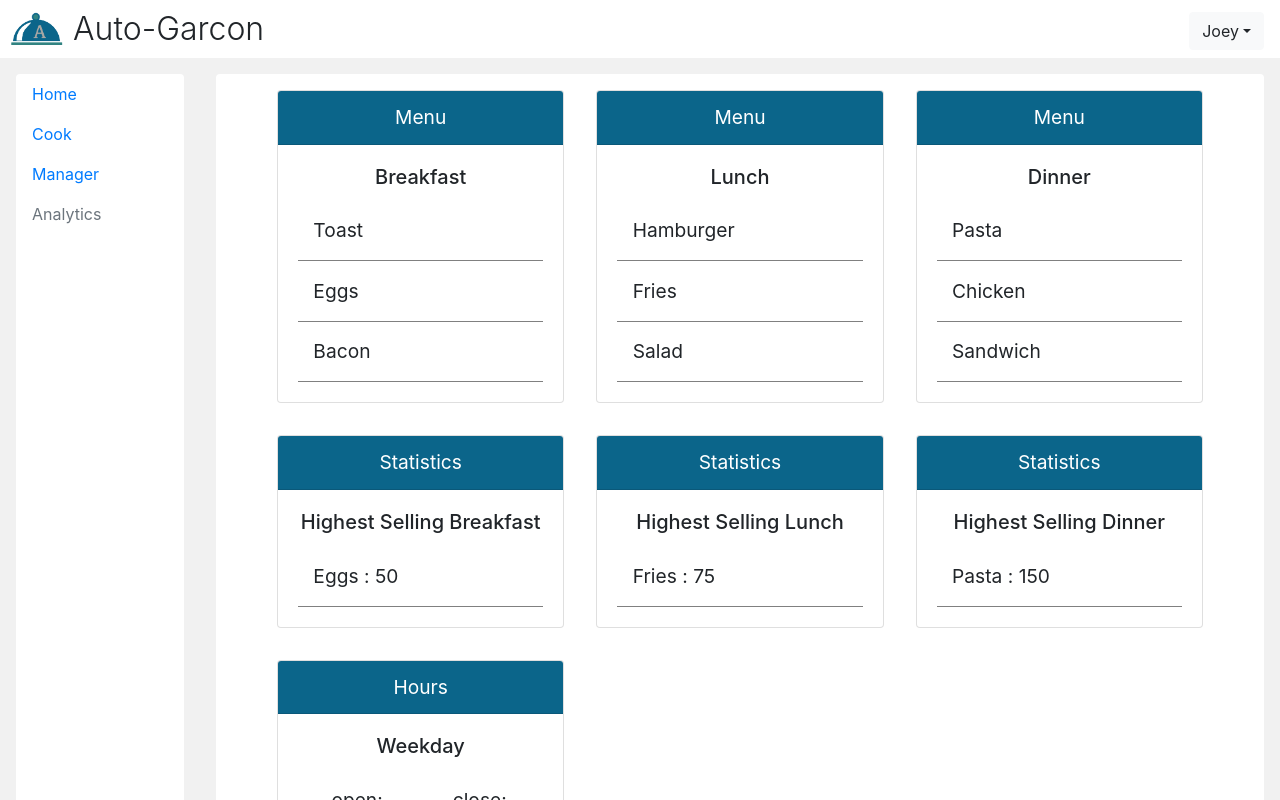
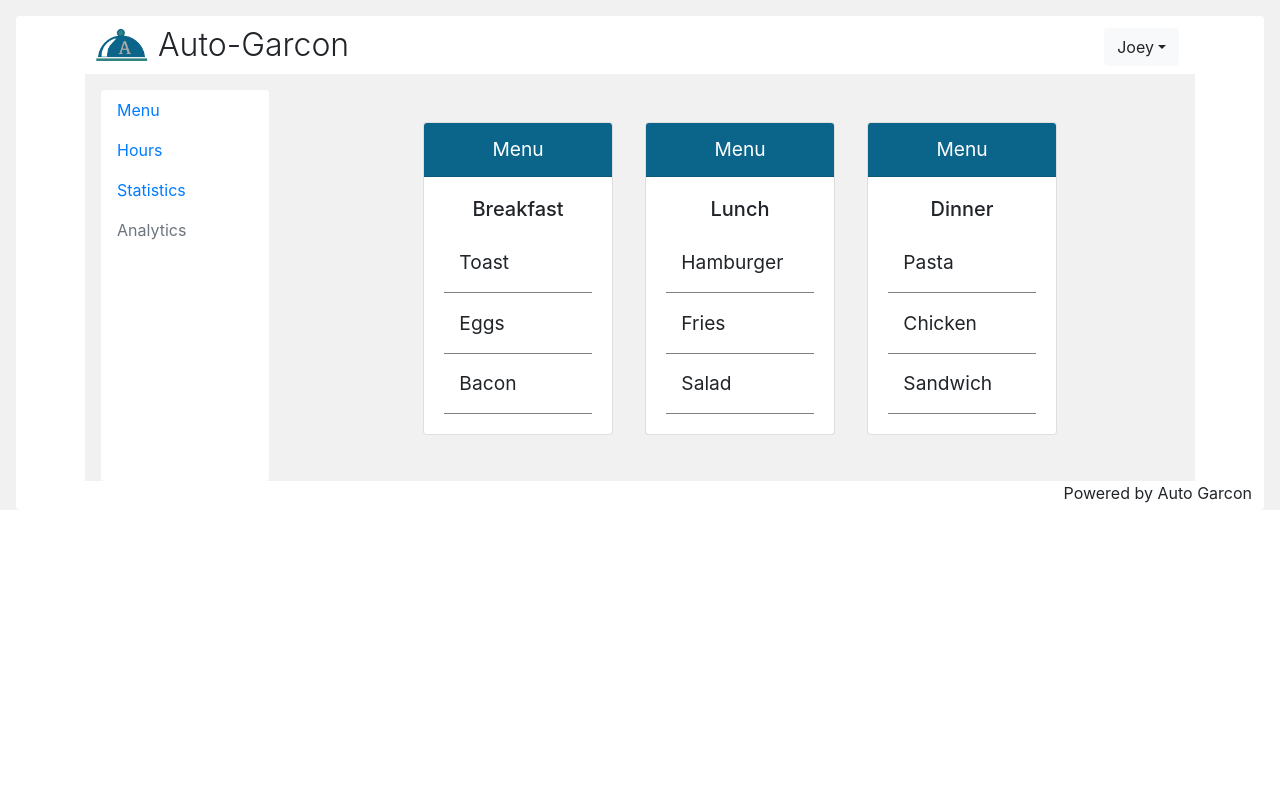
Before and after one commit to bricao16/AutoGarcon, a React (Create React App) app in the folder web/cook-frontend/: page /manager in a window 1280 px wide. Shown: the top 800 px of the page. Built offline with nearby package versions, Linux system fonts and the light colour scheme.

Commit message:
Navigation update

```diff
--- a/web/cook-frontend/src/App.js
+++ b/web/cook-frontend/src/App.js
@@ -1,7 +1,5 @@
 import React from 'react';
 import './App.css';
-import Nav from 'react-bootstrap/Nav';
-import Header from "./components/Header"
 import Orders from "./components/Orders"
 import MTasks from "./components/MTasks"
 import MLogin from "./components/MLogin";
@@ -9,7 +7,6 @@ import CLogin from "./components/CLogin";
 import Container from 'react-bootstrap/Container';
 import Row from 'react-bootstrap/Row';
 import Col from 'react-bootstrap/Col';
-import Login from "./components/Login"
 import {
     BrowserRouter as Router,
     Switch,
@@ -20,11 +17,11 @@ import {
 function App() {
  return (
     <Router>
-      <Header/>
+      {/*<Header/>*/}
       <div style={backgroundStyle}>
         <Container fluid>
           <Row>
-            <Col sm={4} className="pt-3 px-3" style={navColStyle}>
+           {/*<Col sm={4} className="pt-3 px-3" style={navColStyle}>
               <Nav defaultActiveKey="/" className="flex-column rounded" style={sectionStyle}>
                 <Nav.Link href="/">Home</Nav.Link>
                 <Nav.Link href="/cook">Cook</Nav.Link>
@@ -33,7 +30,7 @@ function App() {
                   Analytics
                 </Nav.Link>
               </Nav>
-            </Col>
+            </Col>*/}
 
             <Col className="pt-3 px-3">
               <div className="rounded" style={sectionStyle}>
@@ -53,6 +50,14 @@ function App() {
                   <Route path="/login_cook">
                     <CLogin/>
                   </Route>
+                  <Route path="/statistics">
+                    <MTasks/>
+                  </Route>
+                  <Route path="/menu"
+                        render={(props) => <MTasks {...props} content={"menu"}/>} />
+
+                  <Route path="/hours"
+                  render={(props) => <MTasks {...props} content={"hours"}/>} />
                 </Switch>
                 <footer style={footerStyle}>Powered by Auto Garcon</footer>
               </div>
@@ -121,10 +126,6 @@ var sectionStyle = {
   'height': '100%'
 }
 
-var navColStyle = {
-  'max-width': '200px'
-}
-
 var footerStyle = {
   'padding-bottom': '5px',
   'padding-right': '12px',
--- /dev/null
+++ b/web/cook-frontend/src/components/HoursProp.jsx
@@ -0,0 +1,38 @@
+import React from "react";
+import Col from 'react-bootstrap/Col';
+import Card from 'react-bootstrap/Card';
+
+function Hours(props) {
+    return (
+        <Col sm={4} className="p-3">
+
+            <Card className="text-center">
+                <Card.Header style={cardHeaderStyle}>Hours</Card.Header>
+                <Card.Body>
+                   { <Card.Title>{props.hoursType.type}</Card.Title>}
+
+                    {
+                    props.hoursType.items.map((item, key) => (
+                        <div style={itemStyle}>
+                            <p style={{margin: "0", padding: "0.8em"}}>open: {item.open}</p>
+                            <p style={{margin: "0", padding: "0.8em"}}>close: {item.close}</p>
+                        </div>
+                    ))
+                }
+                </Card.Body>
+            </Card>
+        </Col>
+    )
+}
+
+const itemStyle = {
+    display: "flex",
+    borderBottom: "grey solid 1px",
+};
+
+var cardHeaderStyle = {
+    'background-color': '#0b658a',
+    'color': '#ffffff'
+};
+
+export default Hours;
--- a/web/cook-frontend/src/components/MHours.jsx
+++ b/web/cook-frontend/src/components/MHours.jsx
@@ -1,38 +1,54 @@
 import React from "react";
+//import Order from "./Order";
+import Container from 'react-bootstrap/Container';
+import HoursProp from './HoursProp';
 import Col from 'react-bootstrap/Col';
-import Card from 'react-bootstrap/Card';
 
-function Menu(props) {
-    return (
-        <Col sm={4} className="p-3">
 
-            <Card className="text-center">
-                <Card.Header style={cardHeaderStyle}>Hours</Card.Header>
-                <Card.Body>
-                   { <Card.Title>{props.hoursType.type}</Card.Title>}
+class MHours extends React.Component{
 
-                    {
-                    props.hoursType.items.map((item, key) => (
-                        <div style={itemStyle}>
-                            <p style={{margin: "0", padding: "0.8em"}}>open: {item.open}</p>
-                            <p style={{margin: "0", padding: "0.8em"}}>close: {item.close}</p>
-                        </div>
-                    ))
-                }
-                </Card.Body>
-            </Card>
-        </Col>
-    )
+    constructor(props) {
+        super(props);
+        this.state = {
+            hours: [
+                {type: "Weekday", items: [{open: "7:00 am", close: "10:00 pm"}]}
+            ],
+        };
+    }
+    renderHours(){
+        return this.state.hours.map((item, key) =>
+            <HoursProp key={key} id={key} hoursType={item}/>
+        );
+    }
+    render() {
+        return (
+            <Container>
+              <div style={backgroundStyle}>
+             <Container fluid>
+                <Col className="pt-3 px-3">
+                        <Container fluid>
+                            <div style={managerStyle}>
+                                {this.renderHours()}
+                            </div>
+                        </Container>
+                    </Col>
+            </Container>
+        </div>
+    </Container>
+        );
+    }
 }
 
-const itemStyle = {
+const managerStyle = {
     display: "flex",
-    borderBottom: "grey solid 1px",
+    fontSize: "1.2em",
+    justifyContent: "space-between",
+    margin: "30px",
+    marginTop: "0",
+    flexWrap: "wrap"
 };
+var backgroundStyle = {
+  'background-color': '#f1f1f1'
+}
 
-var cardHeaderStyle = {
-    'background-color': '#0b658a',
-    'color': '#ffffff'
-};
-
-export default Menu;
+export default MHours;
--- a/web/cook-frontend/src/components/MStats.jsx
+++ b/web/cook-frontend/src/components/MStats.jsx
@@ -1,37 +1,53 @@
 import React from "react";
+import Container from 'react-bootstrap/Container';
 import Col from 'react-bootstrap/Col';
-import Card from 'react-bootstrap/Card';
+import StatsProp from './StatsProp';
+class MStats extends React.Component{
 
-function Menu(props) {
-    return (
-        <Col sm={4} className="p-3">
-
-            <Card className="text-center">
-                <Card.Header style={cardHeaderStyle}>Statistics</Card.Header>
-                <Card.Body>
-                   { <Card.Title>{props.statsType.type}</Card.Title>}
-
-                    {
-                    props.statsType.items.map((item, key) => (
-                        <div style={itemStyle}>
-                            <p style={{margin: "0", padding: "0.8em"}}>{item.title}  : {item.quantity}</p>
-                        </div>
-                    ))
-                }
-                </Card.Body>
-            </Card>
-        </Col>
-    )
+    constructor(props) {
+        super(props);
+        this.state = {
+            statistics: [
+                {type: "Highest Selling Breakfast", items: [{quantity: 50, title: "Eggs"}]},
+                {type: "Highest Selling Lunch", items: [{quantity: 75, title: "Fries"}]},
+                {type: "Highest Selling Dinner", items: [{quantity: 150, title: "Pasta"}]}
+                ]
+        };
+    }
+    renderStats(){
+        return this.state.statistics.map((item, key) =>
+            <StatsProp key={key} id={key} statsType={item}/>
+        );
+    }
+    render() {
+        return (
+            <Container>
+              <div style={backgroundStyle}>
+             <Container fluid>
+                <Col className="pt-3 px-3">
+                        <Container fluid>
+                            <div style={managerStyle}>
+                                {this.renderStats()}
+                            </div>
+                        </Container>
+                    </Col>
+            </Container>
+        </div>
+    </Container>
+        );
+    }
 }
 
-const itemStyle = {
+const managerStyle = {
     display: "flex",
-    borderBottom: "grey solid 1px",
+    fontSize: "1.2em",
+    justifyContent: "space-between",
+    margin: "30px",
+    marginTop: "0",
+    flexWrap: "wrap"
 };
+var backgroundStyle = {
+  'background-color': '#f1f1f1'
+}
 
-var cardHeaderStyle = {
-    'background-color': '#0b658a',
-    'color': '#ffffff'
-};
-
-export default Menu;
+export default MStats;
--- a/web/cook-frontend/src/components/MTasks.jsx
+++ b/web/cook-frontend/src/components/MTasks.jsx
@@ -4,6 +4,15 @@ import Container from 'react-bootstrap/Container';
 import Menu from './Menu';
 import Stats from './MStats';
 import Hours from './MHours';
+import Header from './Header';
+import Row from 'react-bootstrap/Row';
+import Col from 'react-bootstrap/Col';
+import Nav from 'react-bootstrap/Nav';
+import {
+    Switch,
+    Route
+  } from "react-router-dom";
+
 class MTasks extends React.Component{
 
     constructor(props) {
@@ -13,18 +22,9 @@ class MTasks extends React.Component{
                 {type: "Breakfast", items: [{item: "Toast"}, {item: "Eggs"}, {item: "Bacon"}]},
                 {type: "Lunch",items: [{item: "Hamburger"}, {item: "Fries"}, {item: "Salad"}]},
                 {type: "Dinner",items: [{item: "Pasta"}, {item: "Chicken"}, {item: "Sandwich"}]}
-            ],
-            hours: [
-                {type: "Weekday", items: [{open: "7:00 am", close: "10:00 pm"}]}
-            ],
-            statistics: [
-                {type: "Highest Selling Breakfast", items: [{quantity: 50, title: "Eggs"}]},
-                {type: "Highest Selling Lunch", items: [{quantity: 75, title: "Fries"}]},
-                {type: "Highest Selling Dinner", items: [{quantity: 150, title: "Pasta"}]}
-                ]
+            ]
         };
     }
-
     renderMenu(){
         return this.state.menu.map((item, key) =>
             <Menu key={key} id={key} menuItem={item}/>
@@ -41,28 +41,65 @@ class MTasks extends React.Component{
             <Hours key={key} id={key} hoursType={item}/>
         );
     }
+    renderHeader(){
+        return <Header/>;
+    }
 
     render() {
         return (
+            <Container>
+              {this.renderHeader()}
+              <div style={backgroundStyle}>
+                <Container fluid>
+                  <Row>
+                    <Col sm={4} className="pt-3 px-3" style={navColStyle}>
+                      <Nav defaultActiveKey="/" className="flex-column rounded" style={sectionStyle}>
+                        <Nav.Link href="/manager" onClick={this.renderMenu}>Menu</Nav.Link>
+                        <Nav.Link href="/hours">Hours</Nav.Link>
+                        <Nav.Link href="/statistics">Statistics</Nav.Link>
+                        <Nav.Link eventKey="disabled" disabled>
+                          Analytics
+                        </Nav.Link>
+                      </Nav>
+                    </Col>
 
-            <Container fluid>
-                <div style={managerStyle}>
-                    {this.renderMenu()}
-                    {this.renderStats()}
-                    {this.renderHours()}
-                </div>
+                        <Col className="pt-3 px-3">
+                        <Container fluid>
+                            <Switch>
+                              <Route exact path="/manager">
+                                <Menu />
+                              </Route>
+                              <Route path="/hours">
+                                <Hours />
+                              </Route>
+                              <Route path="/statistics">
+                                <Stats />
+                              </Route>
+                            </Switch>
+                        </Container>
+
+                    </Col>
+                </Row>
             </Container>
-        )
+        </div>
+    </Container>
+    );
     }
 }
 
-const managerStyle = {
-    display: "flex",
-    fontSize: "1.2em",
-    justifyContent: "space-between",
-    margin: "30px",
-    marginTop: "0",
-    flexWrap: "wrap"
-};
+var backgroundStyle = {
+  'background-color': '#f1f1f1'
+}
+
+var sectionStyle = {
+  'background-color': '#ffffff',
+  'height': '100%'
+}
+
+var navColStyle = {
+  'max-width': '200px',
+  'a.link':'black'
+}
+
 
 export default MTasks;
--- a/web/cook-frontend/src/components/Menu.jsx
+++ b/web/cook-frontend/src/components/Menu.jsx
@@ -1,38 +1,53 @@
 import React from "react";
+import Container from 'react-bootstrap/Container';
 import Col from 'react-bootstrap/Col';
-import Card from 'react-bootstrap/Card';
+import MenuProp from './MenuProp';
+class Menu extends React.Component{
 
-function Menu(props) {
-    return (
-        <Col sm={4} className="p-3">
-
-            <Card className="text-center">
-                <Card.Header style={cardHeaderStyle}>Menu</Card.Header>
-                <Card.Body>
-                   { <Card.Title>{props.menuItem.type}</Card.Title>}
-
-                    {
-                    props.menuItem.items.map((item, key) => (
-                        <div style={itemStyle}>
-
-                            <p style={{margin: "0", padding: "0.8em"}}>{item.item}</p>
-                        </div>
-                    ))
-                }
-                </Card.Body>
-            </Card>
-        </Col>
-    )
+    constructor(props) {
+        super(props);
+        this.state = {
+            menu: [
+                {type: "Breakfast", items: [{item: "Toast"}, {item: "Eggs"}, {item: "Bacon"}]},
+                {type: "Lunch",items: [{item: "Hamburger"}, {item: "Fries"}, {item: "Salad"}]},
+                {type: "Dinner",items: [{item: "Pasta"}, {item: "Chicken"}, {item: "Sandwich"}]}
+            ]
+        };
+    }
+    renderMenu(){
+        return this.state.menu.map((item, key) =>
+            <MenuProp key={key} id={key} menuType={item}/>
+        );
+    }
+    render() {
+        return (
+            <Container>
+              <div style={backgroundStyle}>
+             <Container fluid>
+                <Col className="pt-3 px-3">
+                        <Container fluid>
+                            <div style={managerStyle}>
+                                {this.renderMenu()}
+                            </div>
+                        </Container>
+                    </Col>
+            </Container>
+        </div>
+    </Container>
+        );
+    }
 }
 
-const itemStyle = {
+const managerStyle = {
     display: "flex",
-    borderBottom: "grey solid 1px",
+    fontSize: "1.2em",
+    justifyContent: "space-between",
+    margin: "30px",
+    marginTop: "0",
+    flexWrap: "wrap"
 };
-
-var cardHeaderStyle = {
-    'background-color': '#0b658a',
-    'color': '#ffffff'
-};
+var backgroundStyle = {
+  'background-color': '#f1f1f1'
+}
 
 export default Menu;
--- /dev/null
+++ b/web/cook-frontend/src/components/MenuProp.jsx
@@ -0,0 +1,37 @@
+import React from "react";
+import Col from 'react-bootstrap/Col';
+import Card from 'react-bootstrap/Card';
+
+function MenuProp(props) {
+    return (
+        <Col sm={4} className="p-3">
+
+            <Card className="text-center">
+                <Card.Header style={cardHeaderStyle}>Menu</Card.Header>
+                <Card.Body>
+                   { <Card.Title>{props.menuType.type}</Card.Title>}
+
+                    {
+                    props.menuType.items.map((item, key) => (
+                        <div style={itemStyle}>
+                            <p style={{margin: "0", padding: "0.8em"}}>{item.item} </p>
+                        </div>
+                    ))
+                }
+                </Card.Body>
+            </Card>
+        </Col>
+    )
+}
+
+const itemStyle = {
+    display: "flex",
+    borderBottom: "grey solid 1px",
+};
+
+var cardHeaderStyle = {
+    'background-color': '#0b658a',
+    'color': '#ffffff'
+};
+
+export default MenuProp;
--- /dev/null
+++ b/web/cook-frontend/src/components/StatsProp.jsx
@@ -0,0 +1,38 @@
+import React from "react";
+import Col from 'react-bootstrap/Col';
+import Card from 'react-bootstrap/Card';
+
+function Stats(props) {
+    return (
+        <Col sm={4} className="p-3">
+
+            <Card className="text-center">
+                <Card.Header style={cardHeaderStyle}>Stats</Card.Header>
+                <Card.Body>
+                   { <Card.Title>{props.statsType.type}</Card.Title>}
+
+                    {
+                    props.statsType.items.map((item, key) => (
+                        <div style={itemStyle}>
+                            <p style={{margin: "0", padding: "0.8em"}}>{item.title} : </p>
+                            <p style={{margin: "0", padding: "0.8em"}}>{item.quantity}</p>
+                        </div>
+                    ))
+                }
+                </Card.Body>
+            </Card>
+        </Col>
+    )
+}
+
+const itemStyle = {
+    display: "flex",
+    borderBottom: "grey solid 1px",
+};
+
+var cardHeaderStyle = {
+    'background-color': '#0b658a',
+    'color': '#ffffff'
+};
+
+export default Stats;
```
